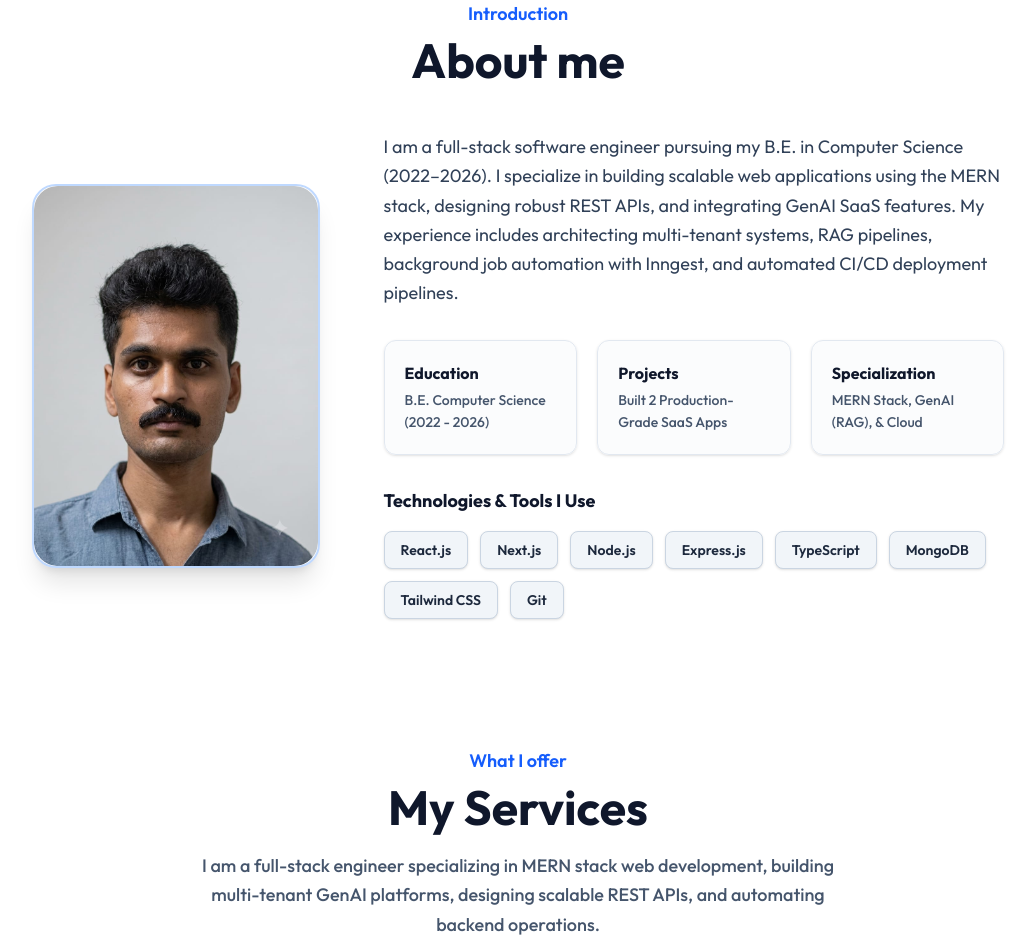
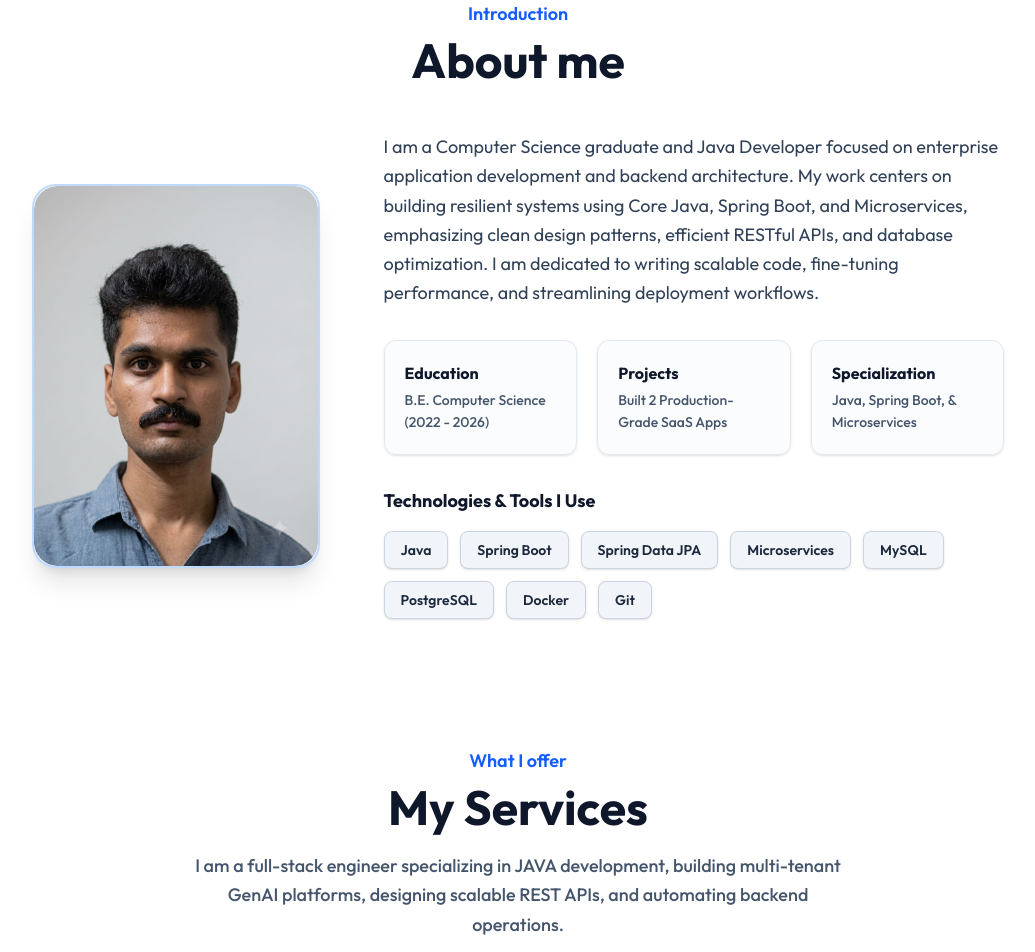
Before and after one commit to vrushabh-prajapati/portfolio, a Next.js app: page / in a window 1280 px wide. Shown: the part 840-1792 px from the top of the page, without its empty margins (122-1157 px from the left). Built offline with nearby package versions, Linux system fonts and the light colour scheme; a web font is replaced by a local one.

Commit message:
update website for java devlopment

```diff
--- a/app/components/About.jsx
+++ b/app/components/About.jsx
@@ -15,18 +15,18 @@ const About = ({ isDarkMode }) => {
     },
     {
       title: 'Specialization',
-      description: 'MERN Stack, GenAI (RAG), & Cloud',
+      description: 'Java, Spring Boot, & Microservices',
     },
   ]
 
   const techStack = [
-    'React.js',
-    'Next.js',
-    'Node.js',
-    'Express.js',
-    'TypeScript',
-    'MongoDB',
-    'Tailwind CSS',
+    'Java',
+    'Spring Boot',
+    'Spring Data JPA',
+    'Microservices',
+    'MySQL',
+    'PostgreSQL',
+    'Docker',
     'Git',
   ]
 
@@ -85,7 +85,7 @@ const About = ({ isDarkMode }) => {
             transition={{ duration: 0.6, delay: 0.2 }}
             className='mb-8 font-Ovo text-base sm:text-lg leading-relaxed text-slate-700 dark:text-slate-300 font-normal'
           >
-            I am a full-stack software engineer pursuing my B.E. in Computer Science (2022–2026). I specialize in building scalable web applications using the MERN stack, designing robust REST APIs, and integrating GenAI SaaS features. My experience includes architecting multi-tenant systems, RAG pipelines, background job automation with Inngest, and automated CI/CD deployment pipelines.
+           I am a Computer Science graduate and Java Developer focused on enterprise application development and backend architecture. My work centers on building resilient systems using Core Java, Spring Boot, and Microservices, emphasizing clean design patterns, efficient RESTful APIs, and database optimization. I am dedicated to writing scalable code, fine-tuning performance, and streamlining deployment workflows.
           </motion.p>
 
           {/* Info Cards Grid */}
--- a/app/components/Header.jsx
+++ b/app/components/Header.jsx
@@ -69,7 +69,7 @@ const Header = () => {
         transition={{ duration: 0.6, delay: 0.3 }}
         className='max-w-2xl mx-auto font-Ovo text-slate-600 dark:text-slate-300 text-base sm:text-lg leading-relaxed'
       >
-        B.E. Computer Science, 2026. Specializing in MERN stack, REST APIs, and GenAI SaaS platforms. Built production-grade applications covering multi-tenancy, RAG pipelines, asynchronous processing, and CI/CD.
+       Software Engineer specializing in Core Java, Spring Boot, and microservices architecture. Experienced in designing scalable backend systems, high-performance REST APIs, and optimized databases. Passionate about clean code, automated CI/CD pipelines, and building reliable enterprise-grade applications.
       </motion.p>
 
       {/* Action Buttons (Solid Black & High Contrast) */}
--- a/app/components/Services.jsx
+++ b/app/components/Services.jsx
@@ -37,7 +37,7 @@ const Services = ({ isDarkMode }) => {
         transition={{ duration: 0.5, delay: 0.3 }}
         className='text-center max-w-2xl mx-auto mt-5 mb-12 font-Ovo text-slate-600 dark:text-slate-300 font-medium text-base sm:text-lg leading-relaxed'
       >
-        I am a full-stack engineer specializing in MERN stack web development, building multi-tenant GenAI platforms, designing scalable REST APIs, and automating backend operations.
+        I am a full-stack engineer specializing in JAVA development, building multi-tenant GenAI platforms, designing scalable REST APIs, and automating backend operations.
       </motion.p>
 
       {/* Services Grid */}
```
